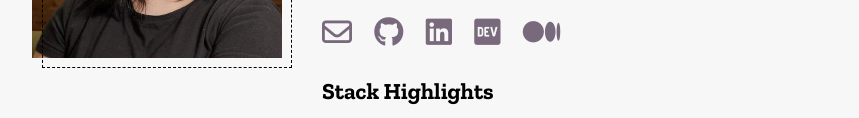
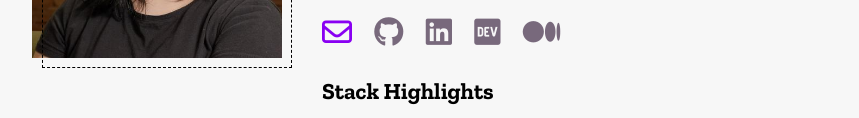
Before and after one commit to yogmel/yogmel.github.io, a plain HTML site: page index.html in a window 1280 px wide. In both pictures the pointer is over the link 521 px from the left and 882 px from the top of the page. Shown: the part 842-960 px from the top of the page, without its empty margins (183-1042 px from the left). Drawn offline with nearby package versions, Linux system fonts and the light colour scheme.

Commit message:
Add link hover style

```diff
--- a/style.css
+++ b/style.css
@@ -22,6 +22,7 @@ body {
 
 a {
   text-decoration: none;
+  color: #8900f2;
 }
 
 ul {
@@ -207,6 +208,11 @@ section {
 .about__links a {
   color: #78697c;
   margin-right: 2rem;
+  transition: .3s all ease-in;
+}
+
+.about__links a:hover {
+  color: #8900f2;
 }
 
 .about__skills {
```
